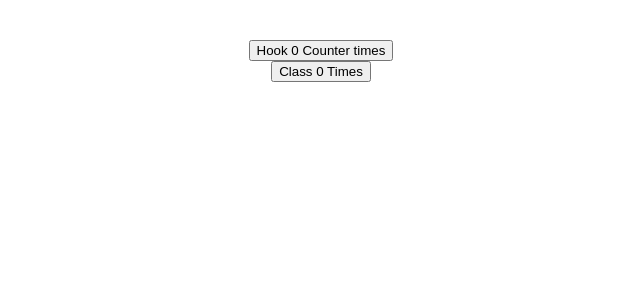
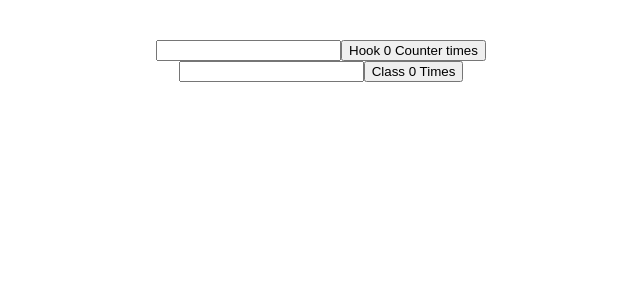
Before and after one commit to fachry99/reactjs, a React (Vite) app in the folder hello-world/: page / in a window 1280 px wide. Shown: the top 300 px of the page, without its empty margins (319-959 px from the left). Built offline with nearby package versions, Linux system fonts and the light colour scheme.

Commit message:
conditionally run effects dengan versi function dan class

```diff
--- a/hello-world/src/components/ClassCounterOne.jsx
+++ b/hello-world/src/components/ClassCounterOne.jsx
@@ -5,17 +5,28 @@ class ClassCounterOne extends Component {
     super(props);
     this.state = {
       count: 0,
+      name: "",
     };
   }
   componentDidMount() {
     document.title = `Clicked ${this.state.count} times`;
   }
   componentDidUpdate(prevProps, prevState) {
-    document.title = `Clicked ${this.state.count} times`;
+    if (prevState.count !== this.state.count) {
+      console.log("Updating document title");
+      document.title = `Clicked ${this.state.count} times`;
+    }
   }
   render() {
     return (
       <div>
+        <input
+          type="text"
+          value={this.state.name}
+          onChange={(e) => {
+            this.setState({ name: e.target.value });
+          }}
+        />
         <button onClick={() => this.setState({ count: this.state.count + 1 })}>
           {" "}
           Class {this.state.count} Times
--- a/hello-world/src/components/HookCounterOne.jsx
+++ b/hello-world/src/components/HookCounterOne.jsx
@@ -2,11 +2,21 @@ import { useEffect, useState } from "react";
 
 function HookCounterOne() {
   const [count, setCount] = useState(0);
+  const [name, setName] = useState("");
+  // to change title of the page same as count
   useEffect(() => {
+    console.log("useEffect - Updating document title");
     document.title = `Clicked ${count} times`;
   });
   return (
     <div>
+      <input
+        type="text"
+        value={name}
+        onChange={(e) => {
+          setName({ name: e.target.value });
+        }}
+      />
       <button onClick={() => setCount(count + 1)}>
         Hook {count} Counter times
       </button>
```
